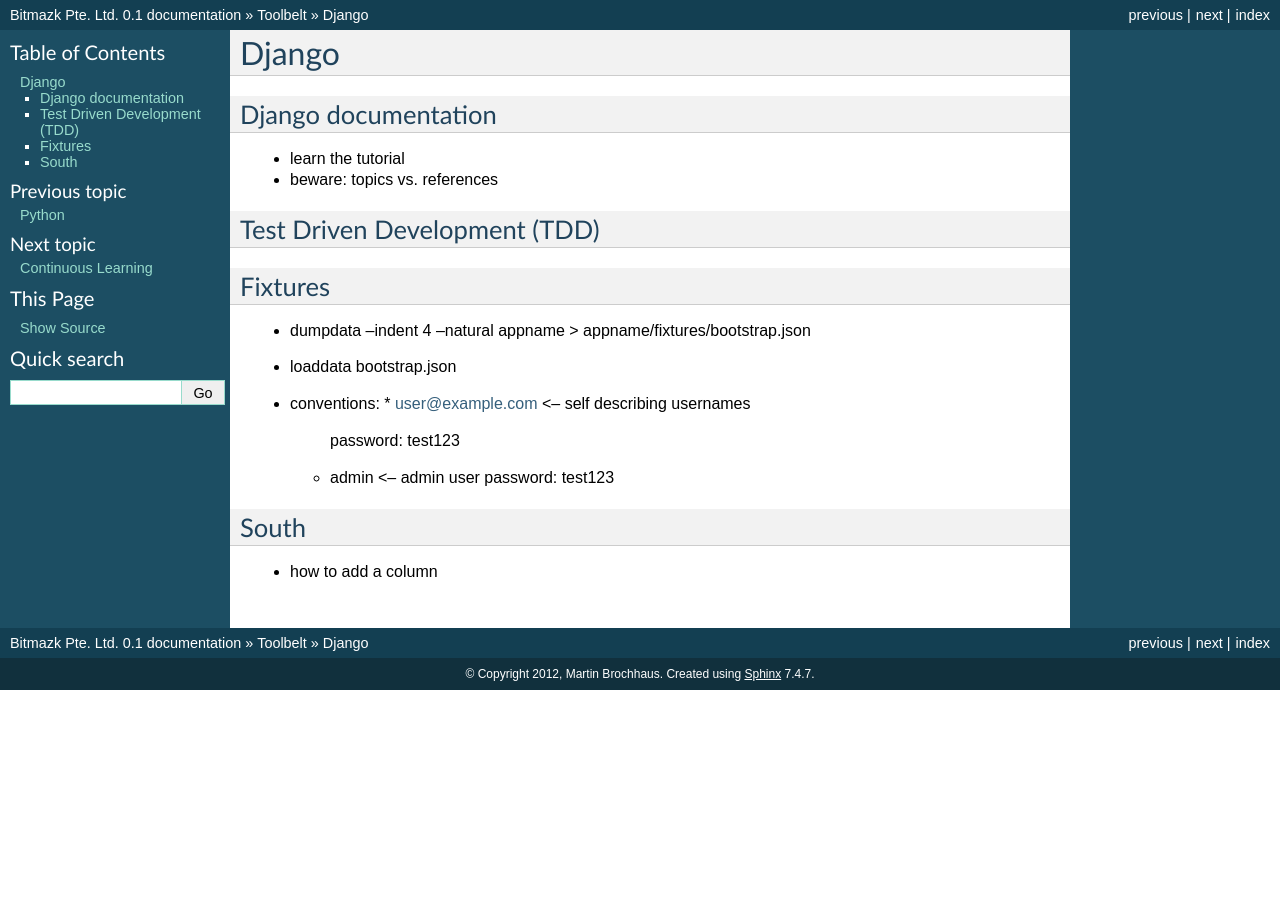
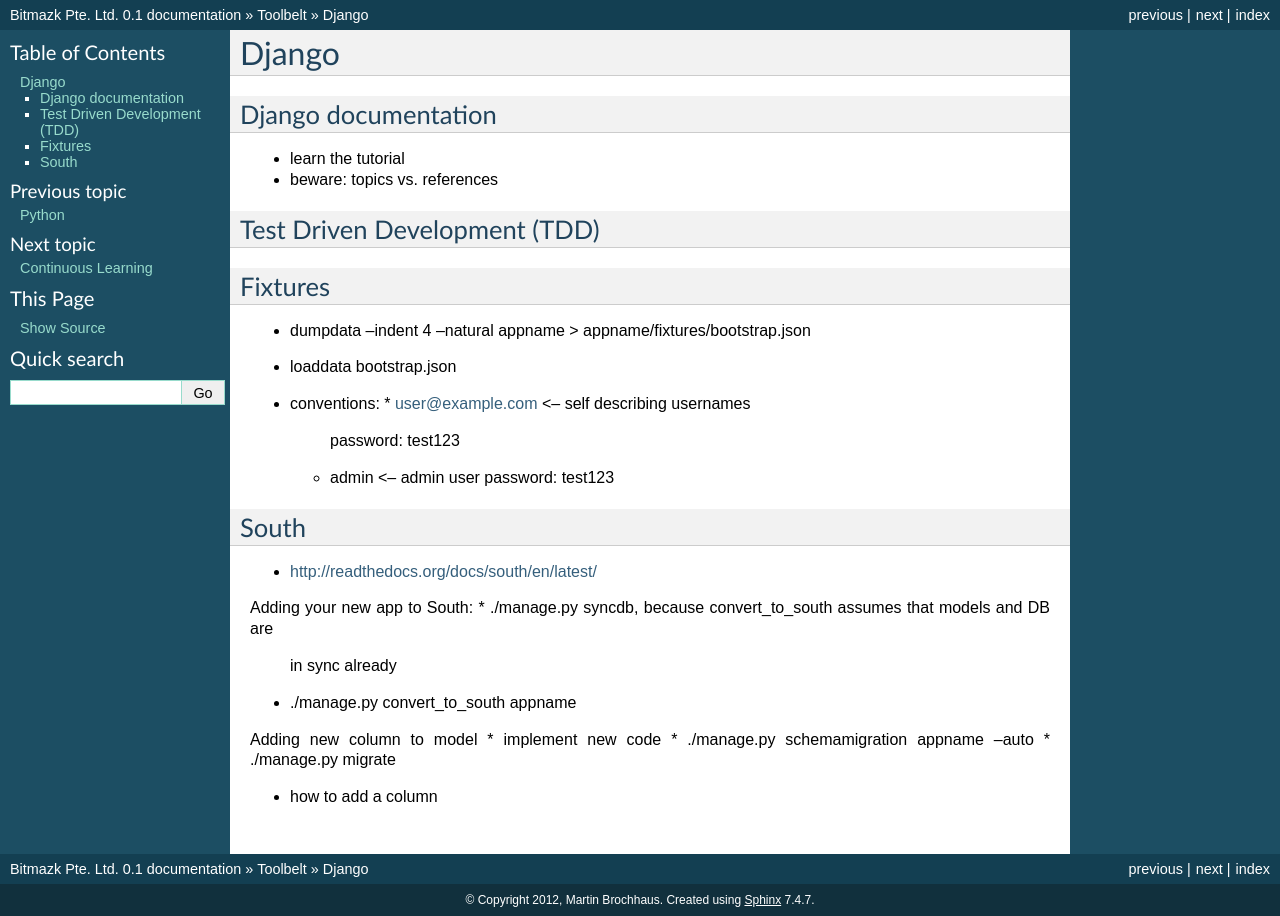
Before and after one commit to bitlabstudio/bitmazk-book, a Sphinx documentation site: the page built from docs/toolbelt/django.rst, in a window 1280 px wide. Built offline with Sphinx 7.4.7, drawn with Linux system fonts in a browser that asks for light colours; formulas are drawn with MathJax 3; pages that are not in the unit, such as notebooks, are missing from menus.

Commit message:
Added a bit about vim/.ropeproject and Django/South

```diff
--- a/docs/toolbelt/django.rst
+++ b/docs/toolbelt/django.rst
@@ -22,4 +22,16 @@
 South
 -----
 
+* http://readthedocs.org/docs/south/en/latest/
+
+Adding your new app to South:
+* ./manage.py syncdb, because convert_to_south assumes that models and DB are
+  in sync already
+* ./manage.py convert_to_south appname
+
+Adding new column to model
+* implement new code
+* ./manage.py schemamigration appname --auto
+* ./manage.py migrate
+
 * how to add a column
--- a/docs/toolbelt/vim.rst
+++ b/docs/toolbelt/vim.rst
@@ -7,3 +7,8 @@
 * install a plugin with pathogen
 * setup vim as a python ide
 * describe some useful movement keys to get around in the beginning
+* how to add venv to .ropeproject
+  * open vim in root directory of project
+  * type :RopeOpenProject
+  * vim .ropeproject/config
+  * add python_path to ~/Envs/lib/python2.7/site-packages/
```
